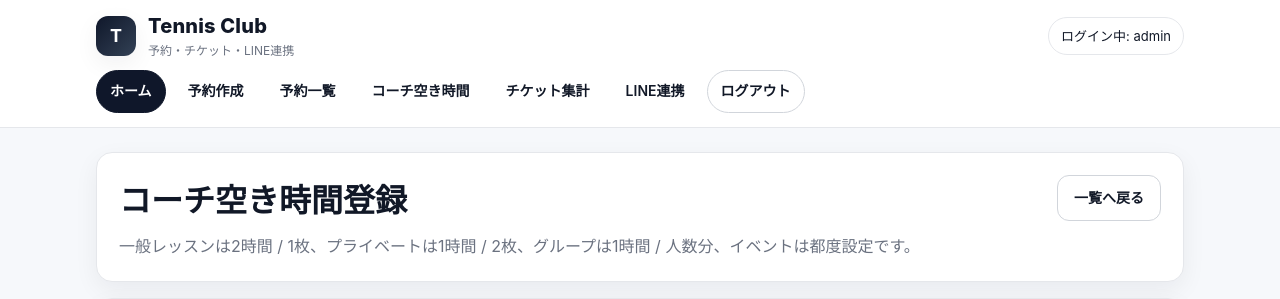
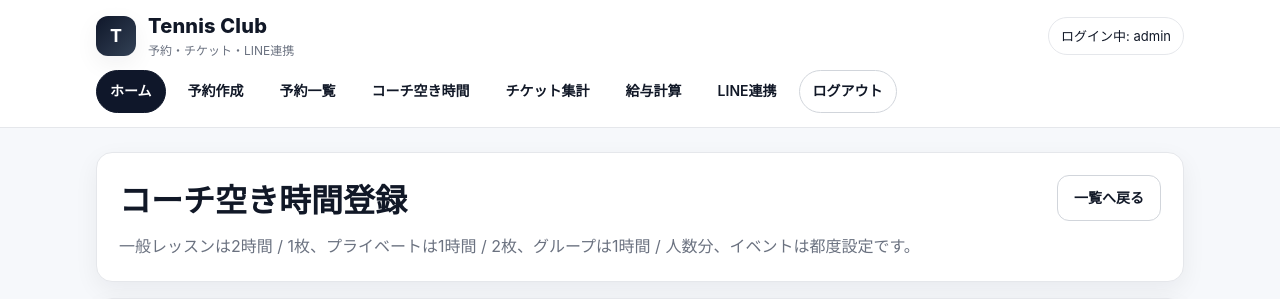
Before and after one commit to KEIIZ-3/tennis-app, a Django app: page /coach/availability/new/ in a window 1280 px wide. Shown: the top 299 px of the page. Run offline with Django 4.2, Linux system fonts and the light colour scheme; a user stored in the database is signed in; data comes from the database, SQL or seed files in the repository; data that the repository does not hold is empty; parts of the project's set-up code (start-up, migrations or seed data) failed here and were passed over; some libraries are stand-ins or nearby versions.

Commit message:
Update base.html

```diff
--- a/club/templates/base.html
+++ b/club/templates/base.html
@@ -596,6 +596,7 @@
             {% if user.is_staff or user.is_superuser or user.role == "coach" %}
               <a href="{% url 'club:coach_availability_list' %}">コーチ空き時間</a>
               <a href="{% url 'club:coach_ticket_summary' %}">チケット集計</a>
+              <a href="{% url 'club:coach_payroll_summary' %}">給与計算</a>
             {% endif %}
             <a href="{% url 'club:line_connect' %}">LINE連携</a>
 
```
